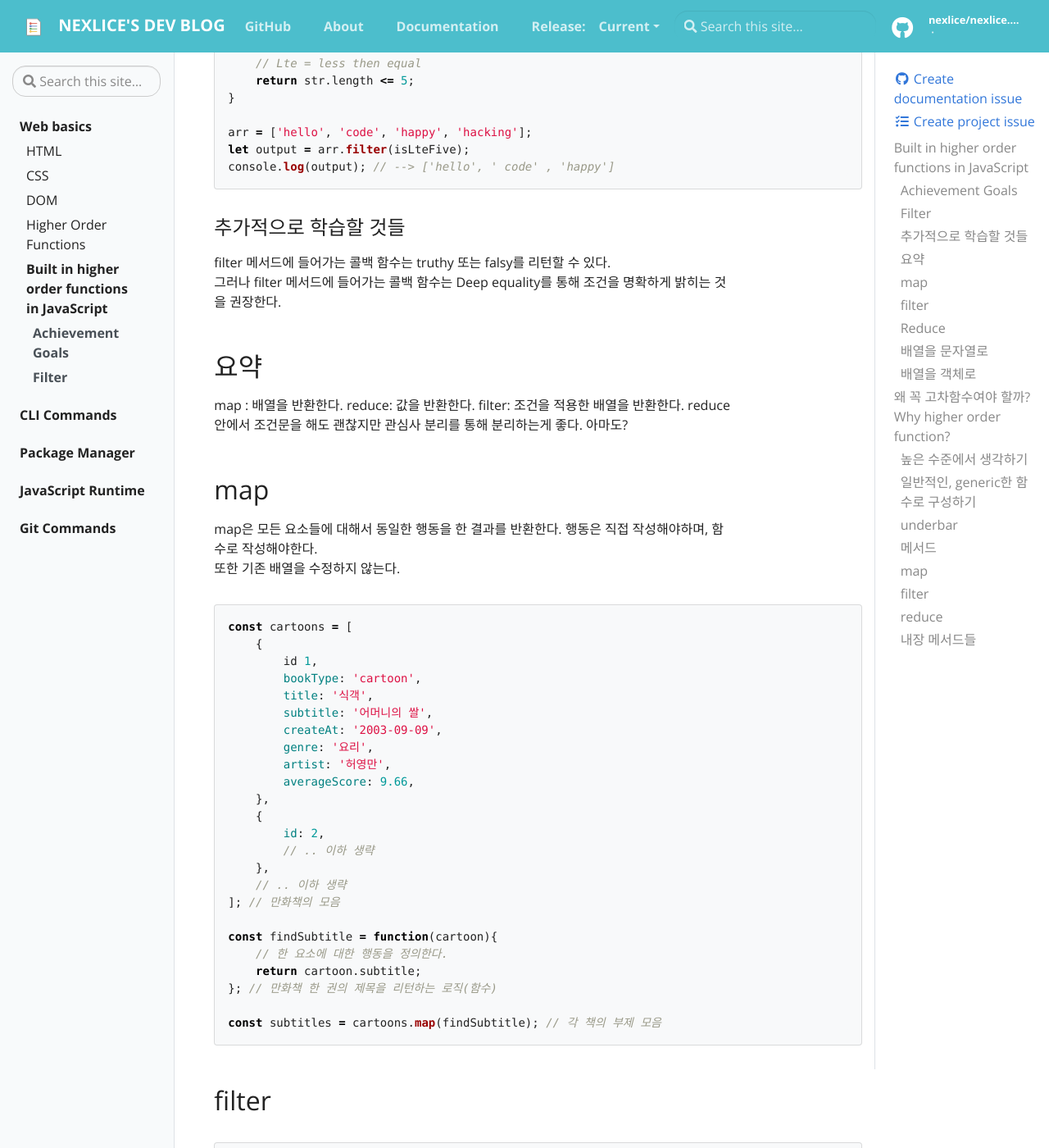
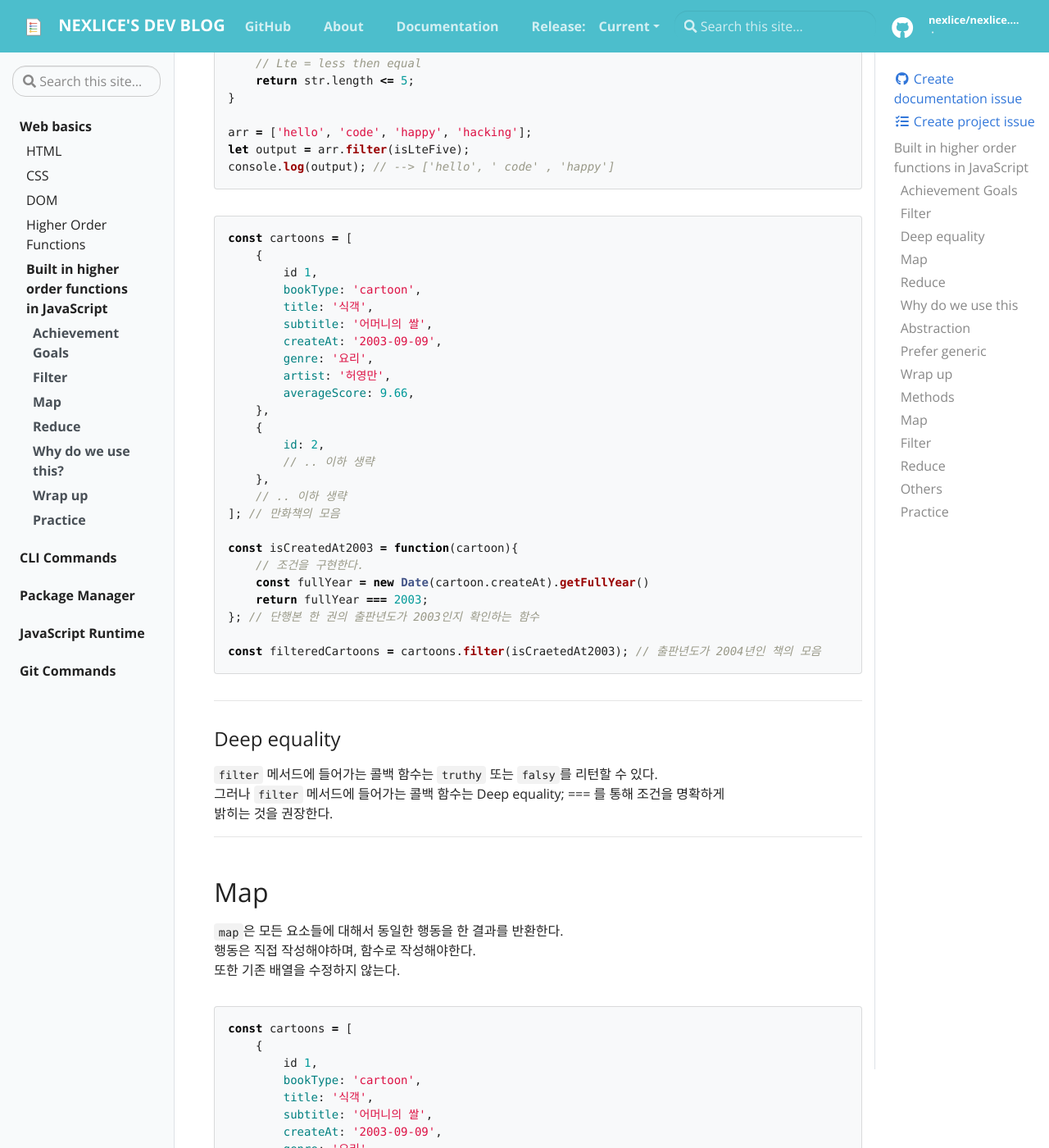
Before and after one commit to nexlice/nexlice.github.io, a Jekyll site: the page built from _docs/Web_Basics/built-in-higher-order-functions.md, in a window 1280 px wide and 1400 px high, scrolled down 1811 px. Shown: the whole window at 82% size. Built offline with Jekyll 4.4.1, drawn with Linux system fonts in a browser that asks for light colours; some of the changed text lies outside the part shown.

Commit message:
docs: bihof.md wip

````diff
--- a/_docs/Web_Basics/built-in-higher-order-functions.md
+++ b/_docs/Web_Basics/built-in-higher-order-functions.md
@@ -82,18 +82,44 @@ let output = arr.filter(isLteFive);
 console.log(output); // --> ['hello', ' code' , 'happy']
 ```
 
-### 추가적으로 학습할 것들
-filter 메서드에 들어가는 콜백 함수는 truthy 또는 falsy를 리턴할 수 있다.
-그러나 filter 메서드에 들어가는 콜백 함수는 Deep equality를 통해 조건을 명확하게 밝히는 것을 권장한다.
+```javascript
+const cartoons = [
+    {
+        id 1,
+        bookType: 'cartoon',
+        title: '식객',
+        subtitle: '어머니의 쌀',
+        createAt: '2003-09-09',
+        genre: '요리',
+        artist: '허영만',
+        averageScore: 9.66,
+    },
+    {
+        id: 2,
+        // .. 이하 생략
+    },
+    // .. 이하 생략
+]; // 만화책의 모음
 
-## 요약
-map : 배열을 반환한다.
-reduce: 값을 반환한다.
-filter: 조건을 적용한 배열을 반환한다.
-reduce안에서 조건문을 해도 괜찮지만 관심사 분리를 통해 분리하는게 좋다. 아마도?
+const isCreatedAt2003 = function(cartoon){
+    // 조건을 구현한다.
+    const fullYear = new Date(cartoon.createAt).getFullYear()
+    return fullYear === 2003;
+}; // 단행본 한 권의 출판년도가 2003인지 확인하는 함수
 
-## map
-map은 모든 요소들에 대해서 동일한 행동을 한 결과를 반환한다.
+const filteredCartoons = cartoons.filter(isCraetedAt2003); // 출판년도가 2004년인 책의 모음
+```
+
+---
+
+### Deep equality
+`filter` 메서드에 들어가는 콜백 함수는 `truthy` 또는 `falsy`를 리턴할 수 있다.
+그러나 `filter` 메서드에 들어가는 콜백 함수는 Deep equality; === 를 통해 조건을 명확하게 밝히는 것을 권장한다.
+
+---
+
+## Map
+`map`은 모든 요소들에 대해서 동일한 행동을 한 결과를 반환한다.
 행동은 직접 작성해야하며, 함수로 작성해야한다.
 또한 기존 배열을 수정하지 않는다.
 
@@ -124,37 +150,11 @@ const findSubtitle = function(cartoon){
 const subtitles = cartoons.map(findSubtitle); // 각 책의 부제 모음
 ```
 
-## filter
-```javascript
-const cartoons = [
-    {
-        id 1,
-        bookType: 'cartoon',
-        title: '식객',
-        subtitle: '어머니의 쌀',
-        createAt: '2003-09-09',
-        genre: '요리',
-        artist: '허영만',
-        averageScore: 9.66,
-    },
-    {
-        id: 2,
-        // .. 이하 생략
-    },
-    // .. 이하 생략
-]; // 만화책의 모음
-
-const isCreatedAt2003 = function(cartoon){
-    // 조건을 구현한다.
-    const fullYear = new Date(cartoon.createAt).getFullYear()
-    return fullYear === 2003;
-}; // 단행본 한 권의 출판년도가 2003인지 확인하는 함수
-
-const filteredCartoons = cartoons.filter(isCraetedAt2003); // 출판년도가 2004년인 책의 모음
-```
+---
 
 ## Reduce
 여러 데이터를 하나의 데이터로 응축(reduce) 할 때 사용한다.
+
 ```javascript
 const cartoons = [
     {
@@ -183,9 +183,11 @@ const cartoonAvgScore = cartoons.reduce(scoreReducer, initialValue) / cartoons.l
 // 모든 책의 평점을 누적한 평균을 구한다.
 ```
 
-reduce는 더욱 다양한 방법으로 활용할 수 있다.
+`reduce`는 더욱 다양한 방법으로 활용할 수 있다.
 
-### 배열을 문자열로
+---
+
+- 배열을 문자열로
 
 ```javascript
 function joinName(resultStr, user) {
@@ -201,9 +203,11 @@ let users = [
 
 users.reduce(joinName, '');
 ```
-콜백 함수 joinName은 users 배열 안에 있는 요소의 이름을 하나로 응축한다.
+콜백 함수 `joinName`은 `users` 배열 안에 있는 요소의 이름을 하나로 응축한다.
 
-### 배열을 객체로
+---
+
+- 배열을 객체로
 
 ```javascript
 function makeAddressBook(addressBook, user) {
@@ -229,7 +233,7 @@ users.reduce(makeAdressBook, {});
 ```
 
 최종 리턴 값
-```javascript
+```bash
 {
     T: [
         { name: 'Tim', age: 40 }
@@ -242,9 +246,9 @@ users.reduce(makeAdressBook, {});
 ```
 
 
-# 왜 꼭 고차함수여야 할까? Why higher order function?
-## 높은 수준에서 생각하기
-추상화때문이다.
+## Why do we use this
+
+### Abstraction
 추상화는 복잡한 어떤 것을 압축해서 핵심만 추출한 상태로 만드는 것이 추상화이다.
 
 우리는 브라우저에서 주소를 입력했을 때 어떤 일이 정확하게 일어나는지 알지 못한다.
@@ -268,7 +272,7 @@ users.reduce(makeAdressBook, {});
 이를테면 배열 내장 함수인 unshift는 고차함수가 아니다.
 함수를 인자로 받아서 행동을 하지 않기 때문이다.
 
-## 일반적인, generic한 함수로 구성하기
+### Prefer generic
 다음과 같은 데이터가 있다고 하자.
 ```javascript
 const data = [
@@ -295,9 +299,9 @@ const data = [
 ];
 ```
 
-함수를 만들때 가능하면 매개변수화 (parameterization)을 하여 일반적으로 함수로 변경하는 것이 좋다.
-아래의 compose함수는 입력받은 함수를 순서대로 결합하는 고차함수이다.
-각각의 작업을 분리하여 compose의 인자로 전달되는 콜백 함수로 구성해보자.
+함수를 만들때 가능하면 매개변수화 (`parameterization`)을 하여 일반적으로 함수로 변경하는 것이 좋다.
+아래의 `compose` 함수는 입력받은 함수를 순서대로 결합하는 고차함수이다.
+각각의 작업을 분리하여 `compose`의 인자로 전달되는 콜백 함수로 구성해보자.
 
 ```javascript
 function getOnlyMales(data) {
@@ -340,28 +344,35 @@ console.log(result); // --> 26
 
 ```
 
-## underbar
+<!-- ## underbar
 이전에는 배열 메서드가 브라우저에서 자체적으로 지원되지 않던 시절이 있었다.
 그래서 선배 개발자들은 보다 나은 방법으로 배열이나 객체를 다루기 위한 라이브러리,
 즉 배열이나 객체를 다루기 위한 도구 모음집을 만들었다.
-배열, 객체를 다루는 라이브러리 Underbar에 대해서 알아보자.
+배열, 객체를 다루는 라이브러리 Underbar에 대해서 알아보자.   -->
 
-## 메서드
+
+## Wrap up
+
+## Methods
 객체에 들어있는 함수를 의미한다.
 메서드는 dot notation과 bracket notation으로 접근한다.
+```javascript
 arr.map
 arr["map"]
+```
 
-## map
+### Map
 arr.map(el, idx) 모양이다.
 여기서 idx는 옵션이다.
 map 함수는 원본에 영향을 주지 않는다.
 그래서 변수에 저장해서 써야한다.
+**배열을 반환한다. **
 
-## filter
+### Filter
 filter도 index를 사용 가능하다.
+**조건을 적용한 배열을 반환한다.**
 
-## reduce
+### Reduce
 하나로 응축시킨 값을 만들고 싶을 때 사용한다.
 요소를 한번씩 순회한다.
 어떤 값을 만드려고하는 것이기 때문에 초깃값이 필요하다.
@@ -369,8 +380,9 @@ filter도 index를 사용 가능하다.
 
 초깃값을 설정했다면 초깃값이 첫 acc값이 된다.
 reduce도 원본 배열에 영향을 주지 않는다.
+**응축된 값을 반환한다.**
 
-## 내장 메서드들
+### Others
 - forEach : for 와 같음
 - find : 콜백 함수를 만족하는 요소를 반환한다.
 - sort : 정렬.
@@ -378,7 +390,7 @@ reduce도 원본 배열에 영향을 주지 않는다.
 - every : 콜백함수를 만족하지 않는 요소가 하나라도 있으면 있으면 false
 
 
-##### Practice
+## Practice
 ```javascript
 // discarder를 배열에서 제거한 배열을 리턴하는 로직
 
````
Also changed, not shown: _data/toc.yml (+10 -0 lines).
